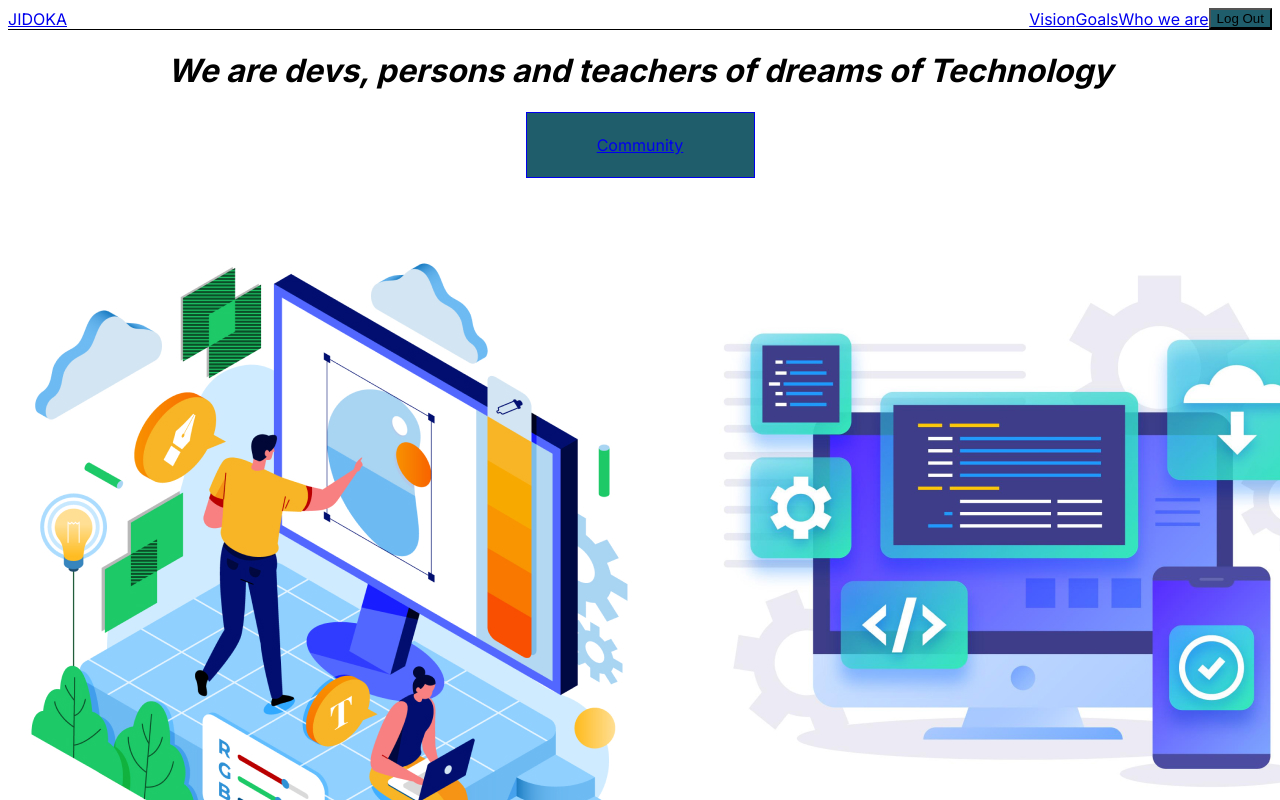
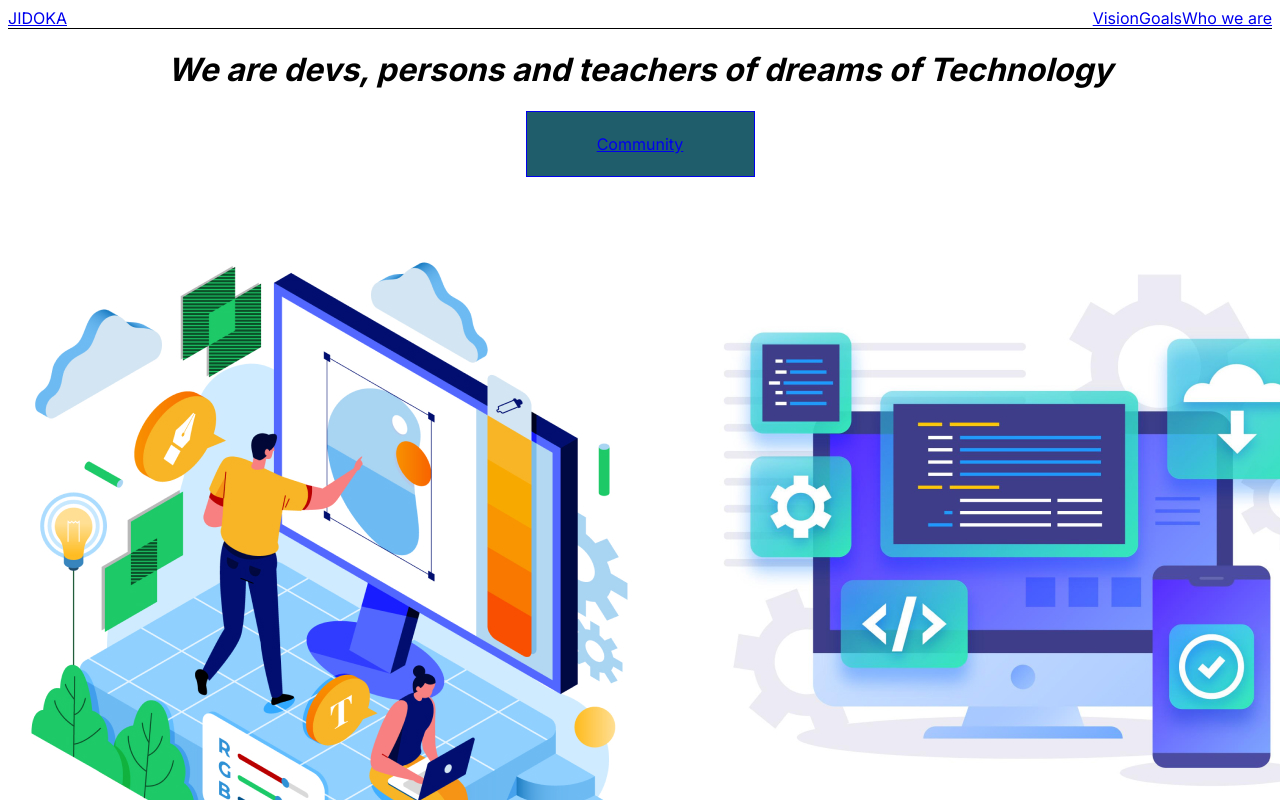
Before and after one commit to JidokaCommunity/jidokafront, a Next.js app: page / in a window 1280 px wide. Shown: the top 800 px of the page. Built offline with nearby package versions, Linux system fonts and the light colour scheme.

Commit message:
feat: eliminar opciones tabs my profile y botón de logout (#106) (#11)

```diff
--- a/app/components/Navbar.tsx
+++ b/app/components/Navbar.tsx
@@ -19,7 +19,6 @@ const Navbar: FC = () => {
             <a className="hover:underline">Who we are</a>
           </Link>
         </nav>
-        <button className="bg-[#1F5D6B] text-white px-4 py-2 rounded">Log Out</button>
       </div>
     </header>
   );
```
Also changed, not shown: 1 other file (tests, documents, lock files or other folders).
